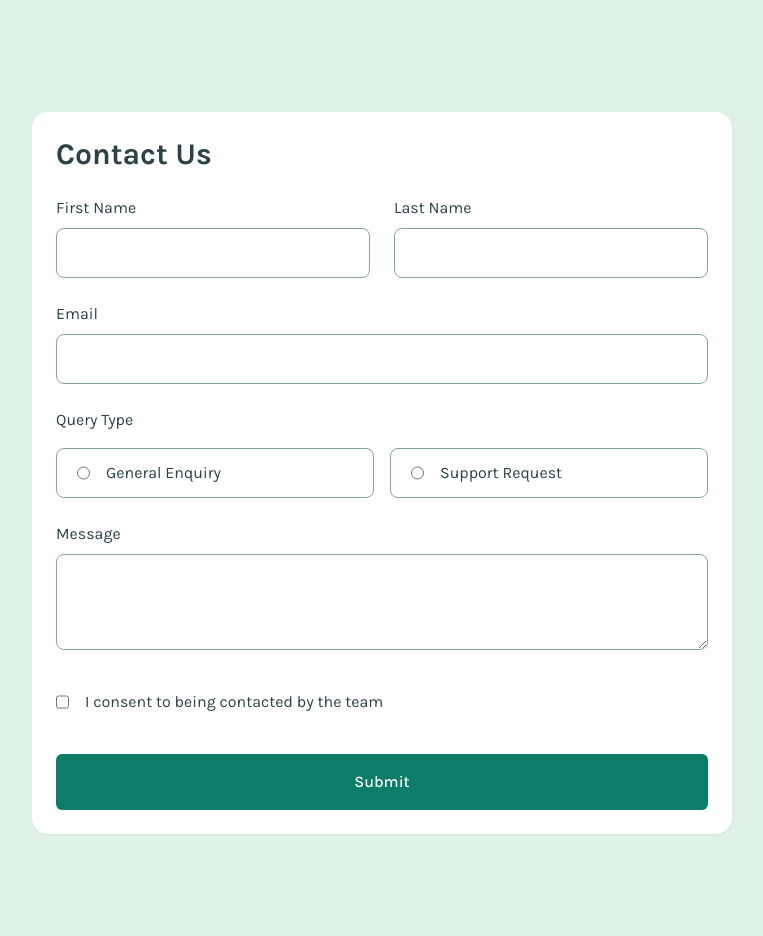
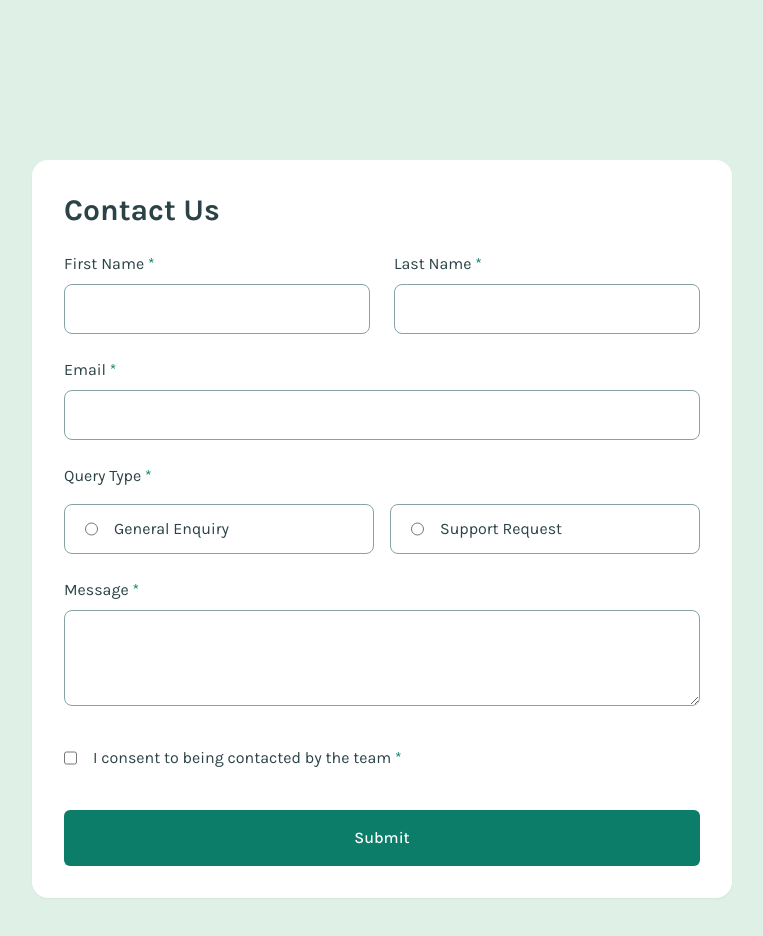
Before and after one commit to tOnski86/react-contact-form, a React (Vite) app: page / in a window 1280 px wide. Shown: the top 936 px of the page, without its empty margins (258-1021 px from the left). Built offline with nearby package versions, Linux system fonts and the light colour scheme.

Commit message:
Add Form reducer

```diff
--- a/index.html
+++ b/index.html
@@ -12,7 +12,7 @@
     <meta name="viewport" content="width=device-width, initial-scale=1.0" />
     <title>Contact Form Main</title>
   </head>
-  <body class="font-karla bg-green-200 text-grey-900 grid place-items-center md:my-20">
+  <body class="font-karla bg-green-200 text-grey-900 grid place-items-center md:my-32 select-none">
     <div id="root"></div>
     <script type="module" src="/src/main.jsx"></script>
   </body>
--- a/src/components/Form.jsx
+++ b/src/components/Form.jsx
@@ -1,38 +1,99 @@
 /* eslint-disable react/prop-types */
+import { useReducer } from 'react';
 import Button from './Button';
 import FormInput from './FormInput';
 
+const initialState = {
+  first: '',
+  last: '',
+  email: '',
+  query: '',
+  message: '',
+  consent: false,
+};
+
+function reducer(state, action) {
+  switch (action.type) {
+    case 'setFirst':
+      return { ...state, first: action.payload };
+    case 'setLast':
+      return { ...state, last: action.payload };
+    case 'setEmail':
+      return { ...state, email: action.payload };
+    case 'setQuery':
+      return { ...state, query: action.payload };
+    case 'setMessage':
+      return { ...state, message: action.payload };
+    case 'setConsent':
+      return { ...state, consent: action.payload };
+    default:
+      return 'Action not found';
+  }
+}
+
 function Form({ title }) {
+  const [state, dispatch] = useReducer(reducer, {});
+  const { first, last, email, message, consent } = state;
+
+  function handleDispatch(type, payload) {
+    dispatch({ type, payload });
+  }
+
   return (
-    <div className='grid bg-white grid-cols-1 sm:grid-cols-2 mx-4 my-8 p-6 rounded-2xl gap-6 md:min-w-[700px] shadow-sm'>
+    <div className='grid bg-white grid-cols-1 sm:grid-cols-2 mx-4 my-8 p-6 sm:p-8 rounded-2xl gap-6 md:min-w-[700px] shadow-sm'>
       <h1 className='sm:col-span-2 text-3xl font-bold'>{title}</h1>
 
       {/* first name */}
       <div className='grid sm:col-span-1 gap-2'>
-        <label htmlFor='first'>First Name</label>
-        <FormInput type='text' id='first' />
+        <label htmlFor='first'>
+          First Name <span className='text-green-600'>*</span>
+        </label>
+        <FormInput
+          onChange={e => handleDispatch('setFirst', e.target.value)}
+          value={first}
+          type='text'
+          id='first'
+        />
       </div>
 
       {/* last name */}
       <div className='grid sm:col-span-1 gap-2'>
-        <label htmlFor='last'>Last Name</label>
-        <FormInput type='text' id='last' />
+        <label htmlFor='last'>
+          Last Name <span className='text-green-600'>*</span>
+        </label>
+        <FormInput
+          onChange={e => handleDispatch('setLast', e.target.value)}
+          value={last}
+          type='text'
+          id='last'
+        />
       </div>
 
-      {/* email name */}
+      {/* email */}
       <div className='grid sm:col-span-2 gap-2'>
-        <label htmlFor='email'>Email</label>
-        <FormInput type='text' id='email' />
+        <label htmlFor='email'>
+          Email <span className='text-green-600'>*</span>
+        </label>
+        <FormInput
+          onChange={e => handleDispatch('setEmail', e.target.value)}
+          value={email}
+          type='text'
+          id='email'
+        />
       </div>
 
       {/* query type */}
       <div className='grid sm:col-span-2 gap-4'>
-        <label htmlFor='query'>Query Type</label>
+        <label htmlFor='query'>
+          Query Type <span className='text-green-600'>*</span>
+        </label>
 
         <div className='grid grid-cols-1 sm:grid-cols-2 gap-4'>
           {/* apply selected radio bg here */}
           <div className='grid grid-cols-[auto_1fr] gap-4 border border-grey-500 rounded-lg px-5 py-3 hover:cursor-pointer '>
             <input
+              onChange={e => handleDispatch('setQuery', e.target.value)}
+              value='general'
               type='radio'
               name='query'
               id='general'
@@ -46,6 +107,8 @@ function Form({ title }) {
           {/* apply selected radio bg here */}
           <div className='grid grid-cols-[auto_1fr] gap-4 border border-grey-500 rounded-lg px-5 py-3 hover:cursor-pointer'>
             <input
+              onChange={e => handleDispatch('setQuery', e.target.value)}
+              value='support'
               type='radio'
               name='query'
               id='support'
@@ -60,12 +123,15 @@ function Form({ title }) {
 
       {/* message */}
       <div className='grid sm:col-span-2 gap-2'>
-        <label htmlFor='message'>Message</label>
+        <label htmlFor='message'>
+          Message <span className='text-green-600'>*</span>
+        </label>
         <textarea
+          onChange={e => handleDispatch('setMessage', e.target.value)}
+          value={message}
           name='message'
           id='message'
-          // rows='5'
-          className='border border-grey-500 rounded-lg px-5 py-3 resize-y h-36 sm:h-24 hover:border-green-600 transition-all cursor-pointer focus:outline-green-600 outline-1'
+          className='border border-grey-500 rounded-lg px-5 py-3 resize-y min-h-36 sm:min-h-24 hover:border-green-600 transition-all cursor-pointer focus:outline-green-600 outline-1'
         ></textarea>
       </div>
 
@@ -73,13 +139,16 @@ function Form({ title }) {
       <div className='grid sm:col-span-2 my-4'>
         <div className='grid grid-cols-[auto_1fr] gap-4 '>
           <input
+            onChange={e => handleDispatch('setConsent', e.target.checked)}
+            value={consent}
             type='checkbox'
             name='consent'
             id='consent'
             className='accent-green-600 border-grey-500 hover:border-green-600 transition-all focus:outline-green-600 outline-1  hover:cursor-pointer'
           />
           <label htmlFor='consent' className='hover:cursor-pointer'>
-            I consent to being contacted by the team
+            I consent to being contacted by the team{' '}
+            <span className='text-green-600'>*</span>
           </label>
         </div>
       </div>
--- a/src/components/FormInput.jsx
+++ b/src/components/FormInput.jsx
@@ -1,6 +1,6 @@
 /* eslint-disable react/prop-types */
 function FormInput({ ...props }) {
-  const { type, name, id, value } = props;
+  const { type, name, id, value, onChange } = props;
 
   return (
     <input
@@ -8,7 +8,8 @@ function FormInput({ ...props }) {
       name={name}
       id={id}
       value={value}
-      className='border border-grey-500 rounded-lg px-5 py-3 hover:border-green-600 transition-all cursor-pointer focus:outline-green-600 outline-1'
+      onChange={onChange}
+      className='border border-grey-500 rounded-lg px-5 py-3 hover:border-green-600 transition-all cursor-pointer focus:outline-green-600 outline-1 min-w-full'
     />
   );
 }
```
